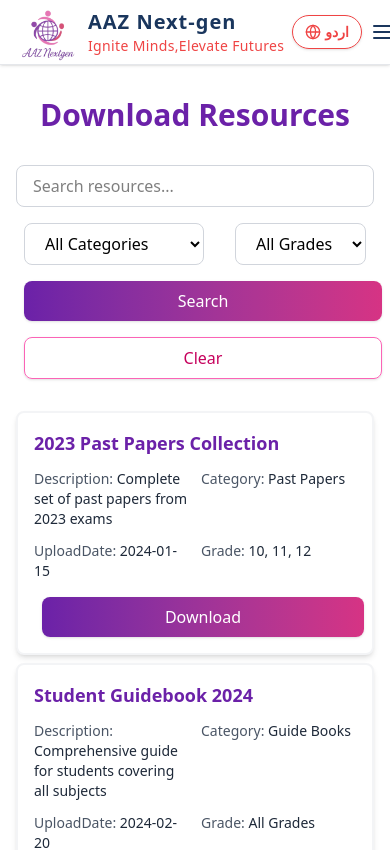
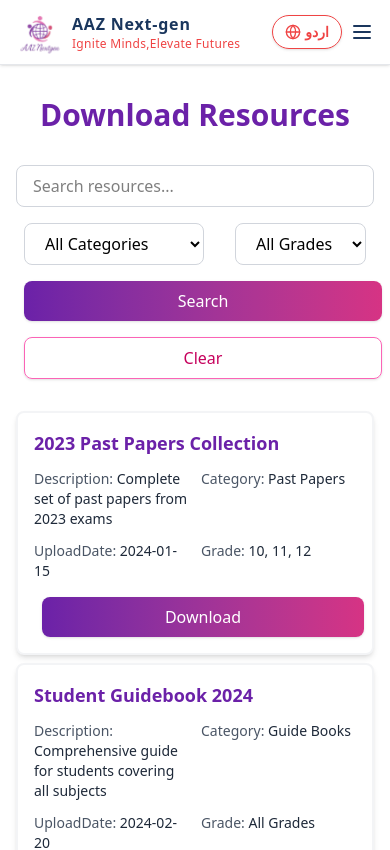
Before and after one commit to Wamiq319/aaz-nextgen, a Next.js app: page /en/download in a window 390 px wide. Shown: the top 850 px of the page. Built offline with nearby package versions, Linux system fonts and the light colour scheme.

Commit message:
Nav menu overflow solved

```diff
--- a/src/components/Navbar.tsx
+++ b/src/components/Navbar.tsx
@@ -43,16 +43,16 @@ export default function Navbar() {
             <Image
               src="/assets/images/logo.png"
               alt={t("home")}
-              className="h-16 w-auto animate-pulse hover:animate-none"
+              className="h-12 md:h-16 w-auto animate-pulse hover:animate-none"
               width={64}
               height={64}
               priority
             />
             <div className="flex flex-col">
-              <span className="text-[#1A365D] font-bold text-xl tracking-wider">
+              <span className="text-[#1A365D] font-bold text-base md:text-xl tracking-wider">
                 {t("brand")}
               </span>
-              <span className="text-[#EF4444] text-sm font-medium tracking-wide">
+              <span className="text-[#EF4444] text-xs md:text-sm font-medium tracking-wide">
                 {t("slogan")}
               </span>
             </div>
```
